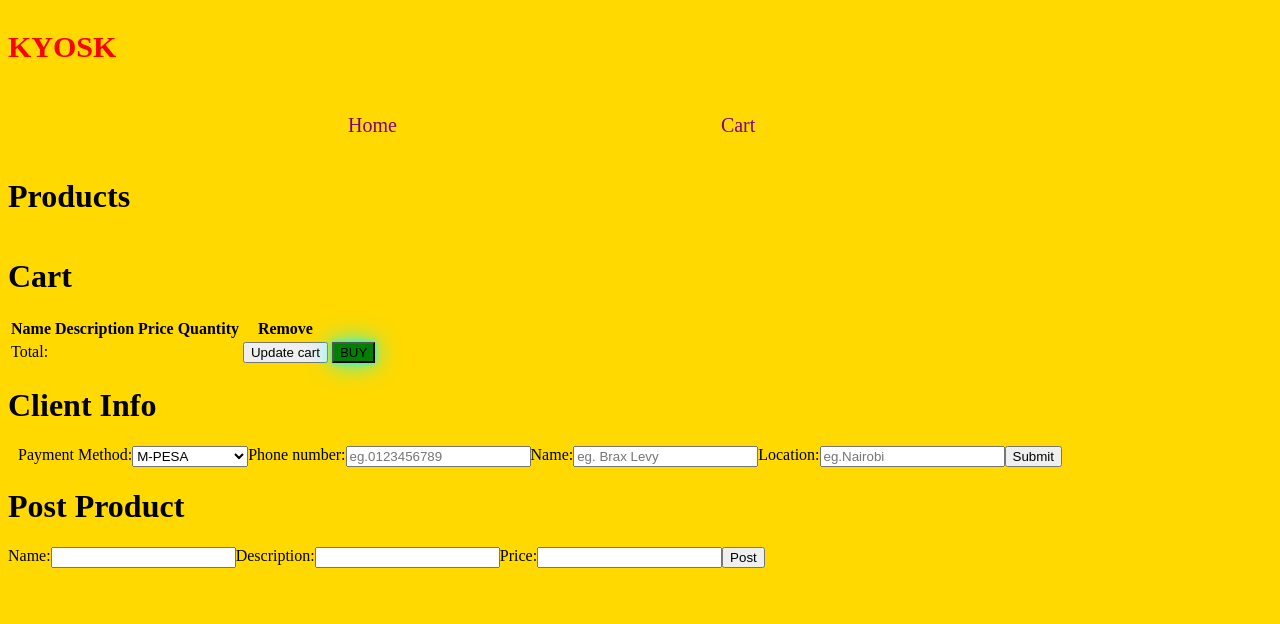
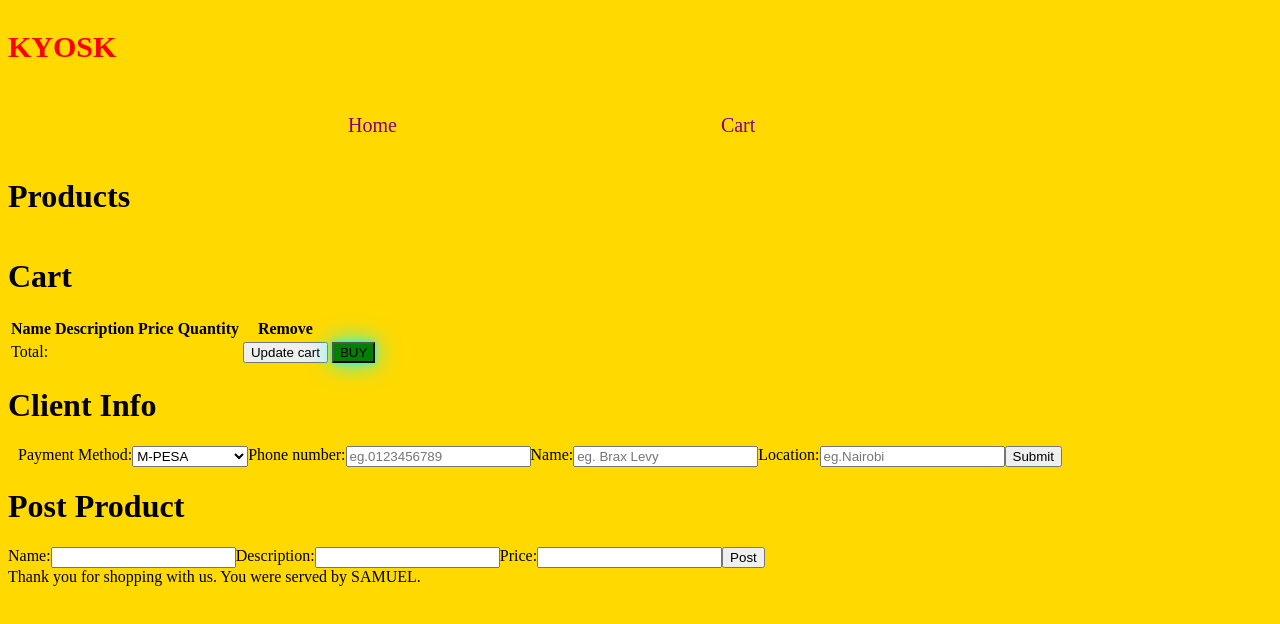
Before and after one commit to fascilio/App-Project, a plain HTML site: page index.html in a window 1280 px wide. Both pictures are taken after a click on the button "BUY". Drawn offline with Linux system fonts and the light colour scheme; no server answers.

Commit message:
adding event to click button

```diff
--- a/index.html
+++ b/index.html
@@ -143,6 +143,20 @@ quantity: 1
 
 updateCart();
 }
+const buyBtn = document.querySelector('#buy');
+buyBtn.addEventListener('click', (event) => {
+  event.preventDefault();
+  const message = document.createElement('div');
+  message.textContent = "Thank you for shopping with us. You were served by SAMUEL.";
+  document.body.appendChild(message);
+  setTimeout(() => {
+    document.body.removeChild(message);
+  }, 3000);
+  // Reload page
+  setTimeout(() => {
+    location.reload();
+  }, 3000);
+});
 
 </script>
 </body>
```
